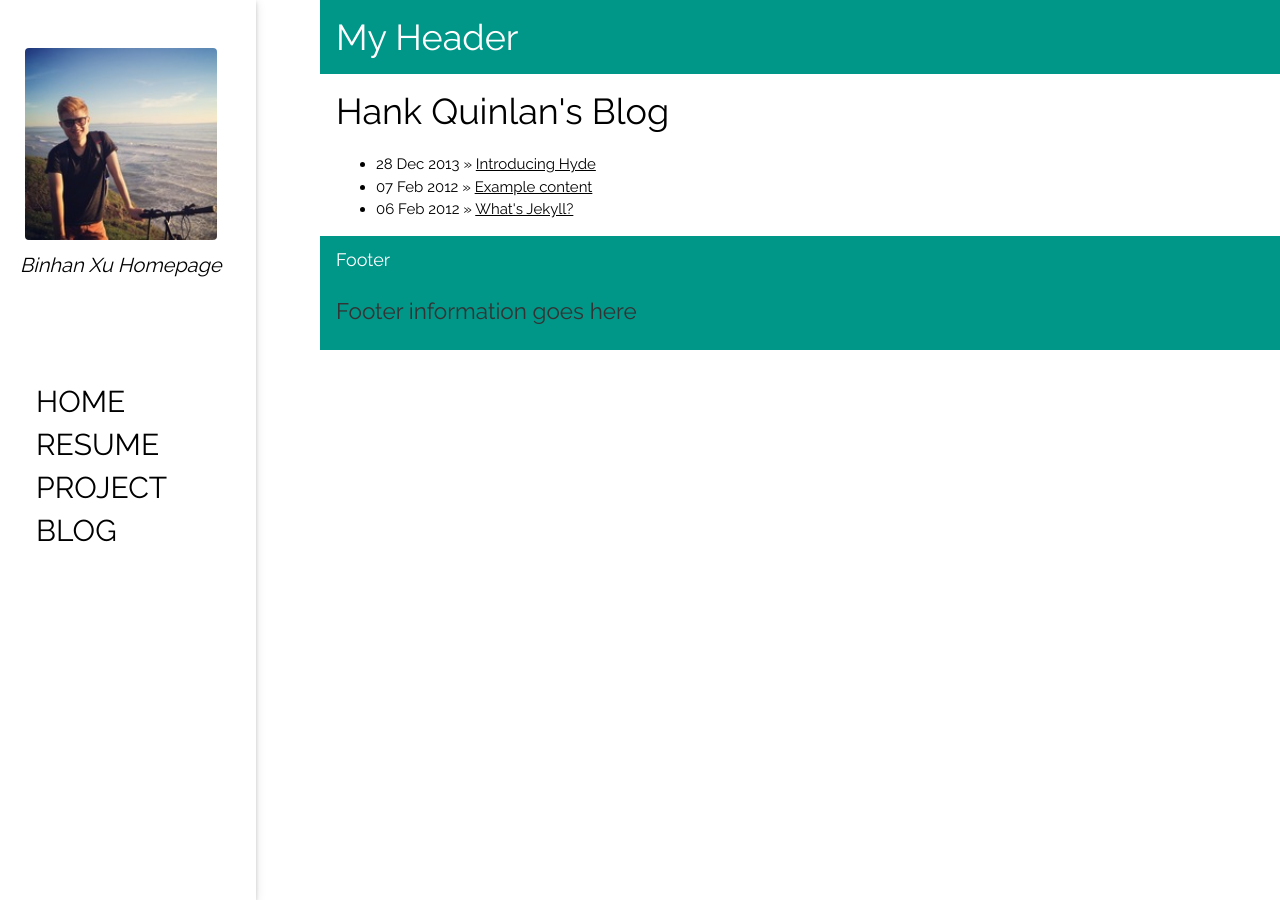
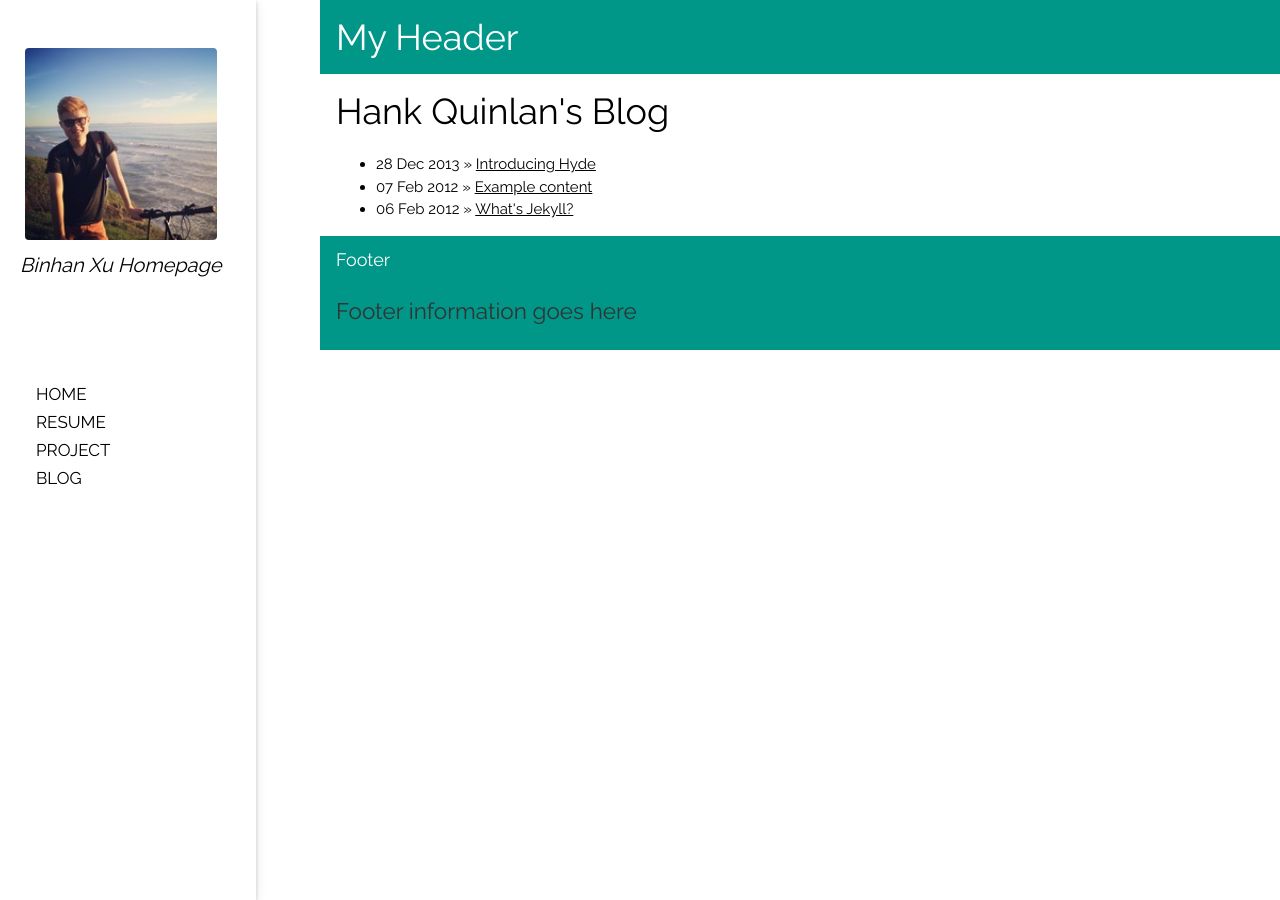
Before and after one commit to binhanxu/binhanxu.github.io, a Jekyll site: the page built from index.html, in a window 1280 px wide. Built offline with Jekyll 4.4.1, drawn with Linux system fonts in a browser that asks for light colours; nearby versions of some CDN libraries.

Commit message:
Update main.css

```diff
--- a/css/main.css
+++ b/css/main.css
@@ -4,7 +4,7 @@
 }
 
 .w3-sidenav img{margin-top:25px;margin-left:25px;width:50%}
-.w3-sidenav a{margin-left:20px;font:30px Raleway, sans-serif}
+.w3-sidenav a{margin-left:20px;font:17px Raleway, sans-serif}
 .w3-sidenav h4{margin-left:20px;font-style: italic}
 
 p {
```
